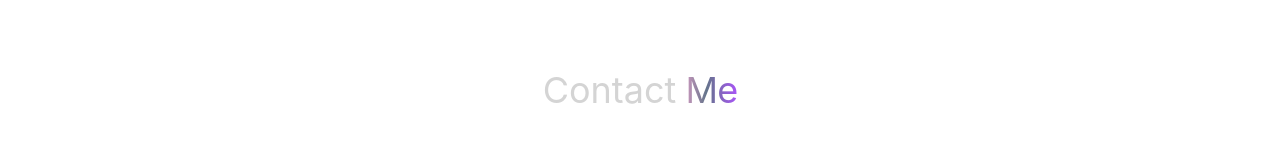
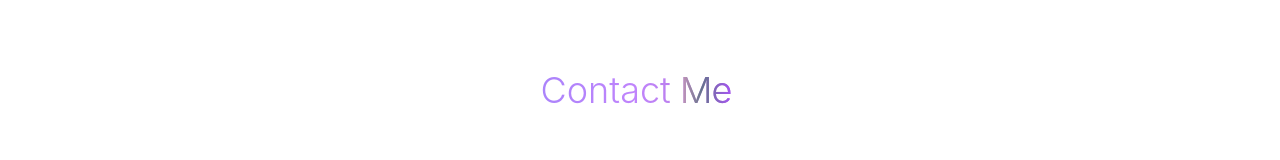
Before and after one commit to praveennigam/impraveen, a React (Vite) app: page / in a window 1280 px wide. Shown: the part 4645-4805 px from the top of the page. Built offline with nearby package versions, Linux system fonts and the light colour scheme; a web font is replaced by a local one.

Commit message:
sept-2024

```diff
--- a/src/components/Contact.jsx
+++ b/src/components/Contact.jsx
@@ -9,7 +9,7 @@ const Contact = () => {
         whileInView={{ opacity: 1, y: 0 }}
         initial={{ opacity: 0, y: -100 }}
         transition={{ duration: 0.5 }}
-        className="my-20 text-center text-4xl "
+        className="my-20 text-center text-4xl bg-gradient-to-r from-blue-500 via-purple-400 to-yellow-900 font-light bg-clip-text mr-2 text-transparent"
       >
         {" "}
         Contact
```
